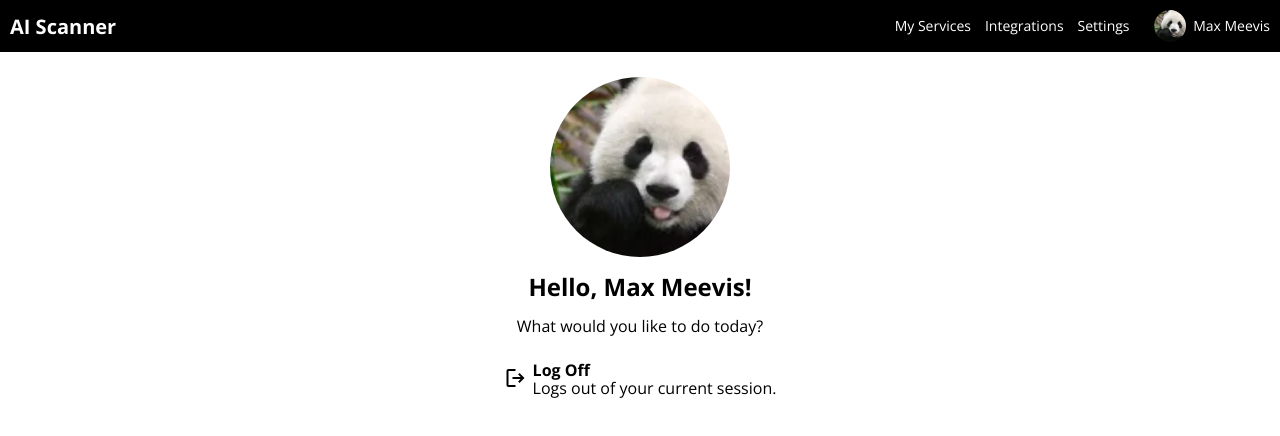
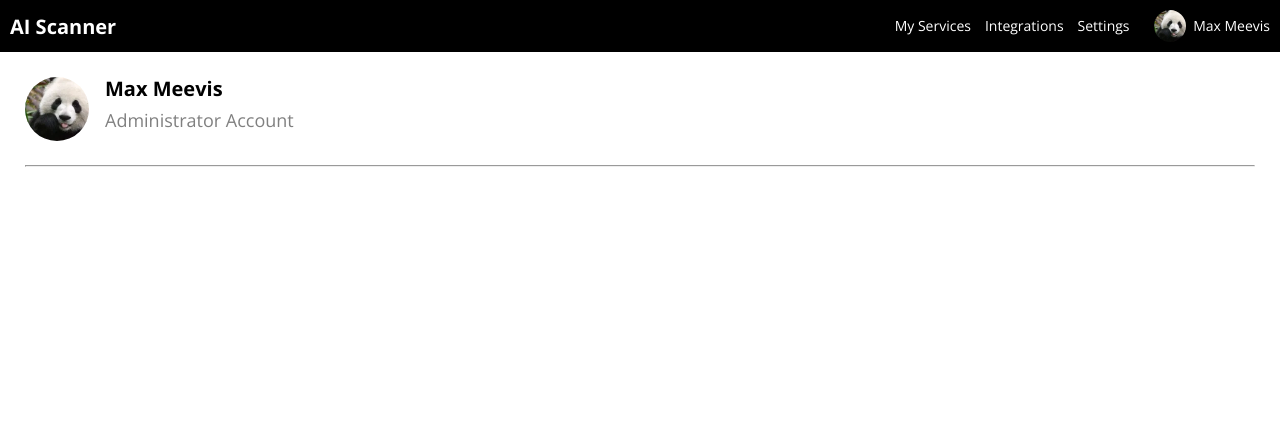
Before and after one commit to Proftaak-S3-TeamBae/Webclient, a SvelteKit app: page /user in a window 1280 px wide. Shown: the top 436 px of the page. Built offline with nearby package versions, Linux system fonts and the light colour scheme.

Commit message:
update user bar

```diff
--- a/src/components/user/UserBox.scss
+++ b/src/components/user/UserBox.scss
@@ -1,19 +1,30 @@
 .user-box-large {
+    display: flex;
+    flex-direction: row;
+
     .profile-pic {
-        height: 180px;
-        width: 180px;
+        height: 64px;
+        width: 64px;
         border-radius: 100%;
         margin-bottom: 1em;
-        margin-left: auto;
-        margin-right: auto;
+        margin-right: 1em;
         background-size: cover;
         background-position: center;
         background-repeat: no-repeat;
     }
 
-    .namebox {
-        font-size: 24px;
-        font-weight: bold;
-        text-align: center;
+    .text {
+        flex: 1;
+
+        >.name {
+            font-size: 20px;
+            font-weight: bold;
+            margin-bottom: 0.5em;
+        }
+
+        >.type {
+            font-size: 18px;
+            color: gray;
+        }
     }
 }
--- a/src/components/user/UserBox.svelte
+++ b/src/components/user/UserBox.svelte
@@ -8,5 +8,8 @@
 
 <div class="user-box-large">
     <div class="profile-pic" style={`background-image: url(${pfp})`}></div>
-    <div class="namebox">Hello, {username}!</div>
+    <div class="text">
+        <div class="name">{username}</div>
+        <div class="type">Administrator Account</div>
+    </div>
 </div>
--- a/src/routes/user/+page.svelte
+++ b/src/routes/user/+page.svelte
@@ -15,14 +15,8 @@
 <div class="page user">
     <NavBar />
     <ContentContainer>
-        <CenterBox>
-            <UserBox username="Max Meevis" avatarURL=""/>
-            <div class="stitle">
-                What would you like to do today?
-            </div>
-            <div class="buttons">
-                <CommandButton title="Log Off" icon="logout" description="Logs out of your current session."/>
-            </div>
-        </CenterBox>
+        <UserBox username="Max Meevis" avatarURL=""/>
+        <hr>
+
     </ContentContainer>
 </div>
--- a/src/routes/user/UserPage.scss
+++ b/src/routes/user/UserPage.scss
@@ -1,6 +1,13 @@
 // test
 
 .page.user {
+    display: flex;
+    flex-direction: column;
+
+    .content-container {
+        flex: 1;
+    }
+
     .stitle {
         margin: 1em 0;
         text-align: center;
```
